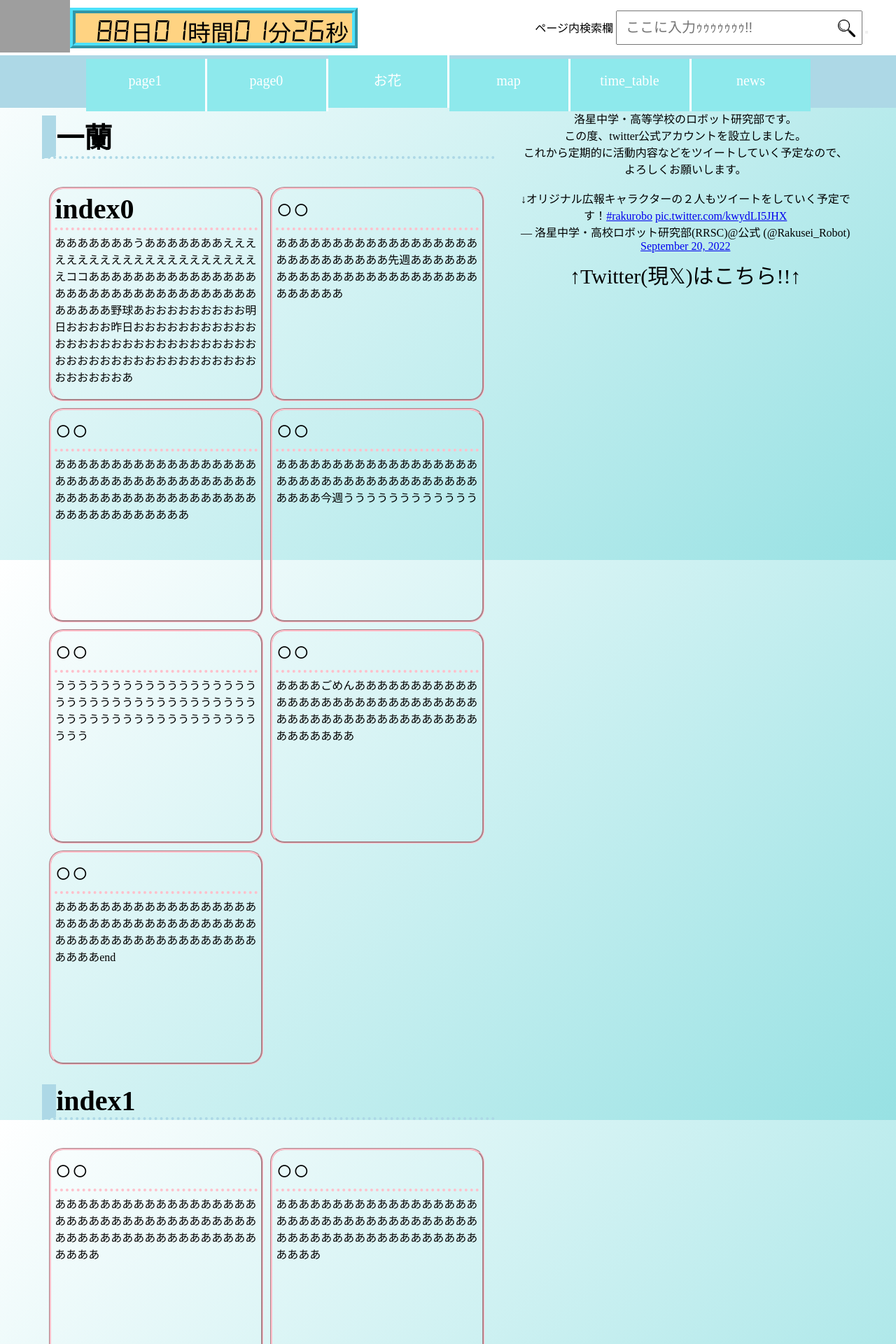
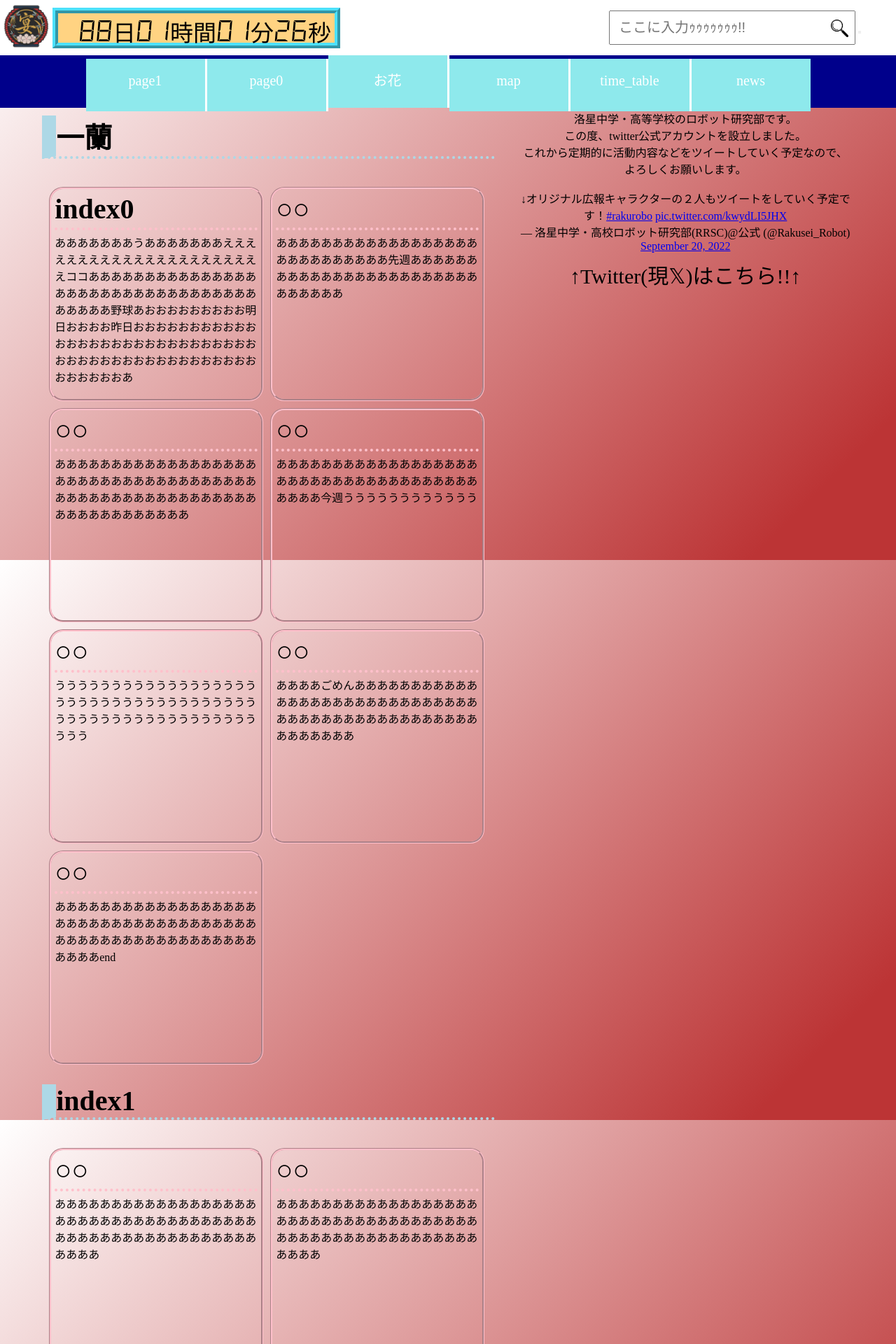
Before and after one commit to ramune64/web_rakusei_fes, a PHP site: page / in a window 1280 px wide. Shown: the top 1920 px of the page at 70% size. Run offline with PHP 8.4, Linux system fonts and the light colour scheme; some libraries are stand-ins or nearby versions; some web fonts are replaced; grey boxes are pictures that could not be loaded.

Commit message:
20240617

```diff
--- a/header-nav.php
+++ b/header-nav.php
@@ -19,17 +19,17 @@
                 <div class="hum_1" id="middle_hum"></div>
                 <div class="hum_2" id="bottom_hum"></div>
         </div>
-    <header id="header"><a href="../index.php"><img src="https://encrypted-tbn0.gstatic.com/images?q=tbn:ANd9GcSs-dD6FVC-TSZ202BJxiOKISjOv4KwTX5XecfC2emynQ&s" alt="logo" id="logo"></a>
+    <header id="header"><a href="../index.php"><img src="/image/logo2.png" alt="logo" id="logo"></a>
     <div id="counter" class="counter">
         <span id="day3">0</span><span id="day2">0</span><span id="day1">0</span><span class="counter_str">日</span><span id="hour2">0</span><span id="hour1">0</span><span class="counter_str">時間</span><span id="min2">0</span><span id="min1">0</span><span class="counter_str">分</span><span id="sec2">0</span><span id="sec1">0</span><span class="counter_str">秒</span></div>
     <div id="serch" class="serch">
             <form method="get" action="../searchbox.php" required>
-                <div>
-                    <label>
-                      ページ内検索欄
+                <div class="serchbox_parent">
+                    <!-- <label> -->
+                      <!-- ページ内検索欄 -->
                       <input type="text" name="word" placeholder="ここに入力ｩｩｩｩｩｩｩ!!" class="serchbox">
                       <button type="submit" class="rens"><img src="/image/magnifying_glass2.png" alt="rens"></button>
-                    </label>
+                    <!-- </label> -->
                   </div>
             </form>
         </div>
--- a/stylesheet/style.css
+++ b/stylesheet/style.css
@@ -59,7 +59,7 @@ html {scroll-behavior: smooth;}
     text-align: center;
 }
 body{
-    background: linear-gradient(135deg,white,rgb(151, 225, 227));
+    background: linear-gradient(-45deg,#bc3435 10%,white);
     background-attachment:fixed;
 }
 .red{
@@ -151,6 +151,19 @@ header{
     width: 300px;
     font-size: 20px;
 }
+/* .serchbox::after{
+    content:url("image/magnifying_glass2.png");
+    width: 25px;
+    position: absolute;
+    cursor: pointer;
+    right: 18px;
+    bottom: 11px;
+    padding-left: 30px;
+} */
+div.serchbox_parent{
+    position: relative;
+    margin: auto 10px;
+}
 .rens img{
     width: 25px;
     position: absolute;
@@ -168,11 +181,12 @@ nav#line1{
     width: 100%;
     height: 75px;
     font-size: 50px;
-    background-color: lightblue;
+    background-color:darkblue;
     z-index: 3;
 }
 #logo{
     /* display: table-cell; */
+    mix-blend-mode: multiply;
     height: 75px;
     padding: 0%;
     margin: 0%;
```
Also changed, not shown: image/illust.png (added), image/logo.png (added), image/logo2.png (added).
